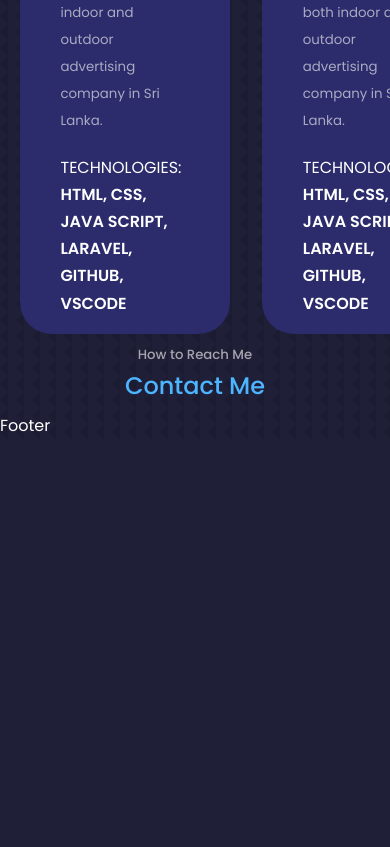
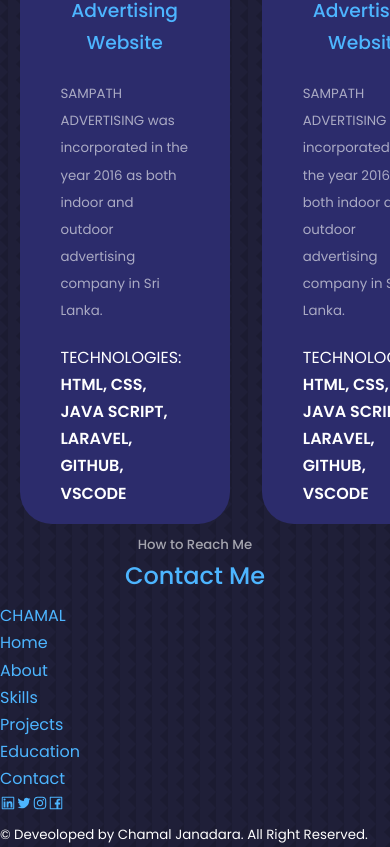
Before and after one commit to ChamalHerath/Portfolio-React, a React (Create React App) app: page / in a window 390 px wide. Shown: the part 5352-6199 px from the top of the page. Before the commit the page ends 5791 px from the top, so only its background shows below. Built offline with nearby package versions, Linux system fonts and the light colour scheme.

Commit message:
Footer CSS Need to Implement.

```diff
--- a/src/components/contact/contact.css
+++ b/src/components/contact/contact.css
@@ -0,0 +1,91 @@
+.projects_container {
+    display: grid;
+    grid-template-columns: 1fr 1fr;
+    gap: 32px;
+}
+
+.projects_content h3{
+    padding-bottom: 20px;
+    text-align: center;
+    color: var(--color-primary);
+}
+
+.projects_content small{
+    text-align: left;
+    color: var(--color-light);
+}
+
+.projects_content p{
+    padding-top: 20px;
+    text-transform: uppercase;
+    text-align: left;
+}
+
+.projects_container > div {
+    background: var(--color-bg-varient);
+    padding: 16px 40px;
+    border-radius: 32px;
+    border: 1px solid transparent;
+    transition: var(--transition);
+}
+
+.projects_container > div:hover {
+    background: transparent;
+    border: 1px solid var(--color-bg-varient);
+    cursor: default;
+}
+
+.projects_content{
+    display: grid;
+    grid-template-columns: 1fr;
+}
+
+.other_skills .skills_icon {
+    color: var(--color-primary);
+    margin-top: 6px;
+    margin-right: 10px;
+    font-size: 15px;
+}
+
+.skills_details {
+    display: flex;
+    gap: 16px;
+}
+
+.skills_icon {
+    color: var(--color-primary);
+    margin-top: 6px;
+    font-size: 25px;
+}
+
+/* ======== MEDIA QUERIES (Medium) ======== */
+@media screen and (max-width: 1024px){
+    #skills {
+        margin-top: 200px;
+    }
+    .skills_container {
+        grid-template-columns: 1fr;
+    }
+    .skills_container > div {
+        margin: 0 auto;
+        padding-bottom: 32px;
+        width: 80%;
+    }
+    .skills_content {
+        padding: 16px;
+    }
+}
+
+/* ======== MEDIA QUERIES (Small) ======== */
+@media screen and (max-width: 600px){
+    #skills {
+        margin-top: 200px;
+    }
+    .skills_container {
+        gap: 16px;
+    }
+    .skills_container > div {
+        padding: 32px 16px;
+        width: 100%;
+    }
+}
--- a/src/components/footer/Footer.js
+++ b/src/components/footer/Footer.js
@@ -1,11 +1,34 @@
 import React, {Component} from 'react';
+import {AiOutlineLinkedin} from 'react-icons/ai';
+import {AiOutlineInstagram} from 'react-icons/ai';
+import {AiOutlineFacebook} from 'react-icons/ai';
+import {AiOutlineTwitter} from 'react-icons/ai';
+
+import './footer.css';
 
 class Footer extends Component {
     render() {
         return (
-            <div>
-                Footer
-            </div>
+            <footer className='footer'>
+                <a href="#" className='footer_logo'>CHAMAL</a>
+                <ul className='permalinks'>
+                    <li><a href="#">Home</a></li>
+                    <li><a href="#about">About</a></li>
+                    <li><a href="#skills">Skills</a></li>
+                    <li><a href="#projects">Projects</a></li>
+                    <li><a href="#education">Education</a></li>
+                    <li><a href="#contact">Contact</a></li>
+                </ul>
+                <div className='footer_social'>
+                    <a href="https://www.linkedin.com/in/chamal-janadara-a96605197/" target='_blank'><AiOutlineLinkedin/></a>
+                    <a href="https://twitter.com/ChamalHerath" target='_blank'><AiOutlineTwitter/></a>
+                    <a href="https://www.instagram.com/chamaljherath/" target='_blank'><AiOutlineInstagram/></a>
+                    <a href="https://www.facebook.com/chamal.janadara/" target='_blank'><AiOutlineFacebook/></a>
+                </div>
+                <div className='footer_copyright'>
+                    <small>&copy; Deveoloped by Chamal Janadara. All Right Reserved.</small>
+                </div>
+            </footer>
         );
     }
 }
--- a/src/components/projects/Projects.js
+++ b/src/components/projects/Projects.js
@@ -7,8 +7,7 @@ class Projects extends Component {
             <section id='projects'>
                 <h5>What Projects I Have</h5>
                 <h2>Personal Projects</h2>
-                <div className='container container_projects'>
-                    <div className='projects_container'>
+                <div className='container projects_container'>
                         <div className='projects_content'>
                             <article>
                                 <h3>School Management System</h3>
@@ -72,7 +71,6 @@ class Projects extends Component {
                             </article>
                         </div>
                     </div>
-                </div>
             </section>
         );
     }
--- a/src/components/projects/projects.css
+++ b/src/components/projects/projects.css
@@ -35,57 +35,39 @@
     cursor: default;
 }
 
-.projects_content{
+.projects_content {
     display: grid;
     grid-template-columns: 1fr;
 }
 
-.other_skills .skills_icon {
-    color: var(--color-primary);
-    margin-top: 6px;
-    margin-right: 10px;
-    font-size: 15px;
-}
-
-.skills_details {
-    display: flex;
-    gap: 16px;
-}
-
-.skills_icon {
-    color: var(--color-primary);
-    margin-top: 6px;
-    font-size: 25px;
-}
 
 /* ======== MEDIA QUERIES (Medium) ======== */
 @media screen and (max-width: 1024px){
-    #skills {
+    #projects {
         margin-top: 200px;
     }
-    .skills_container {
+    .projects_container {
         grid-template-columns: 1fr;
     }
-    .skills_container > div {
+    .projects_container > div {
         margin: 0 auto;
         padding-bottom: 32px;
-        width: 80%;
     }
-    .skills_content {
-        padding: 16px;
+    .projects_content {
+        padding: 10px;
     }
 }
 
 /* ======== MEDIA QUERIES (Small) ======== */
 @media screen and (max-width: 600px){
-    #skills {
+    #projects {
         margin-top: 200px;
     }
-    .skills_container {
-        gap: 16px;
-    }
-    .skills_container > div {
+    .projects_container > div {
         padding: 32px 16px;
         width: 100%;
     }
+    .projects_container {
+        grid-template-columns: 1fr;
+    }
 }
--- a/src/components/skills/skills.css
+++ b/src/components/skills/skills.css
@@ -24,7 +24,7 @@
     cursor: default;
 }
 
-.skills_content{
+.skills_content {
     display: grid;
     grid-template-columns: 1fr 1fr;
     row-gap: 15px;
```
